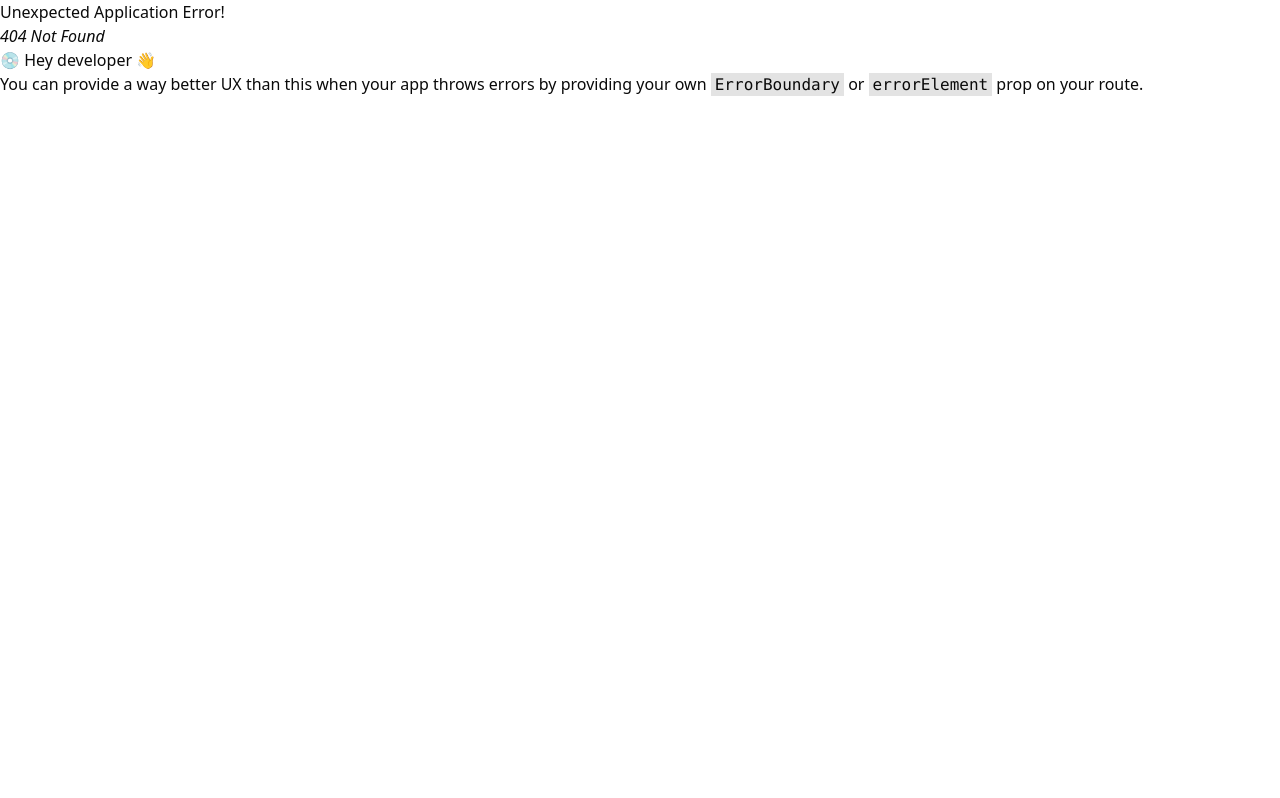
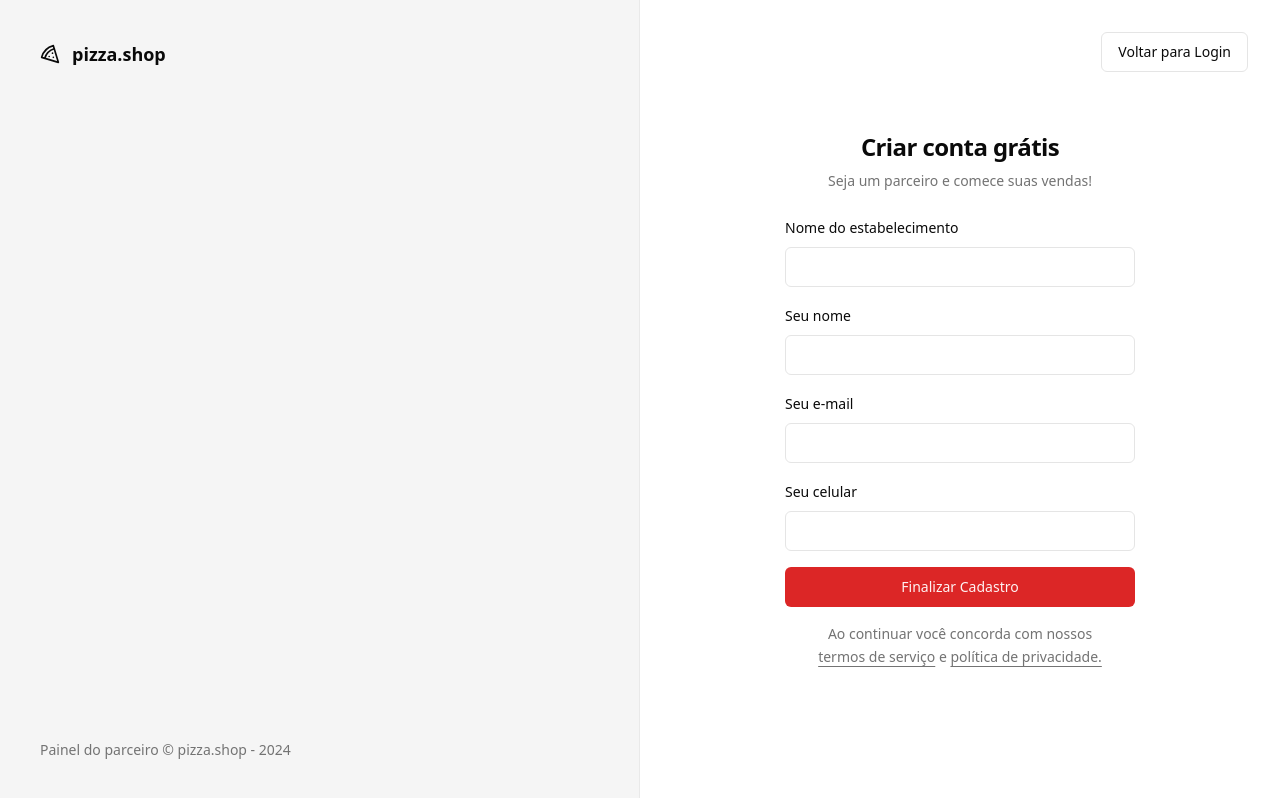
Before and after one commit to aldineifranco/pizzashop-web, a React (Vite) app: page /sign-up in a window 1280 px wide. Before the commit this address had no page. Built offline with nearby package versions, Linux system fonts and the light colour scheme.

Commit message:
Página SignUp

```diff
--- a/src/pages/_layouts/auth.tsx
+++ b/src/pages/_layouts/auth.tsx
@@ -1,5 +1,5 @@
 import { Outlet } from 'react-router-dom'
-import { Pizza} from 'lucide-react'
+import { Pizza } from 'lucide-react'
 
 export function AuthLayout() {
   return (
@@ -15,7 +15,7 @@
         </footer>
       </div>
 
-      <div className='flex flex-col items-center justify-center'>
+      <div className='flex flex-col items-center justify-center relative'>
         <Outlet />
       </div>
     </div>
--- a/src/pages/auth/sign-in.tsx
+++ b/src/pages/auth/sign-in.tsx
@@ -1,11 +1,13 @@
 import { Helmet } from 'react-helmet-async'
 import { useForm } from 'react-hook-form'
 import { z } from 'zod'
+import { toast } from 'sonner'
+import { Link } from 'react-router-dom'
 
 import { Button } from '@/components/ui/button'
 import { Input } from '@/components/ui/input'
 import { Label } from '@/components/ui/label'
-import { toast } from 'sonner'
+
 
 const signInForm = z.object({
   email: z.string().email()
@@ -32,11 +34,17 @@
   }
 
 
-
   return (
     <>
       <Helmet title='Login' />
       <div className='p-8'>
+        <Button variant='outline' asChild className='absolute right-8 top-8'>
+          <Link to='/sign-up'>
+            Novo Estabelecimento
+          </Link>
+        </Button>
+
+
         <div className='w-[350px] flex flex-col justify-center gap-6 '>
           <div className='flex flex-col gap-2 text-center'>
             <h1 className='text-2xl font-semibold tracking-tight'>Acessar Painel</h1>
--- /dev/null
+++ b/src/pages/auth/sign-up.tsx
@@ -0,0 +1,105 @@
+import { Helmet } from 'react-helmet-async'
+import { useForm } from 'react-hook-form'
+import { Link, useNavigate } from 'react-router-dom'
+import { z } from 'zod'
+import { toast } from 'sonner'
+
+import { Button } from '@/components/ui/button'
+import { Input } from '@/components/ui/input'
+import { Label } from '@/components/ui/label'
+
+
+
+const signUpForm = z.object({
+  restaurantName: z.string(),
+  managerName: z.string(),
+  phone: z.string(),
+  email: z.string().email()
+})
+
+type SignUpForm = z.infer<typeof signUpForm>
+
+export function SignUp() {
+  const navigate = useNavigate()
+  const { register, handleSubmit, formState: { isSubmitting } } = useForm<SignUpForm>()
+
+  async function handleSignUp(data: SignUpForm) {
+    try {
+      await new Promise(resolve => setTimeout(resolve, 2000))
+      console.log(data)
+
+      toast.success('Restaurante cadastrado com sucesso!', {
+        action: {
+          label: 'Login',
+          onClick: () => navigate('/sign-in'),
+        }
+      })
+    } catch {
+      toast.error('Erro ao cadastrar restaurante.')
+    }
+  }
+
+  return (
+    <>
+      <Helmet title='Cadastro' />
+      <div className='p-8'>
+        <Button variant='outline' asChild className='absolute right-8 top-8'>
+          <Link to='/sign-in'>
+            Voltar para Login
+          </Link>
+        </Button>
+
+        <div className='w-[350px] flex flex-col justify-center gap-6 '>
+          <div className='flex flex-col gap-2 text-center'>
+            <h1 className='text-2xl font-semibold tracking-tight'>Criar conta grátis</h1>
+            <p className='text-sm text-muted-foreground'>Seja um parceiro e comece suas vendas!
+            </p>
+          </div>
+          <form onSubmit={handleSubmit(handleSignUp)} className='space-y-4'>
+            <div className='space-y-2'>
+              <Label htmlFor='email'>Nome do estabelecimento</Label>
+              <Input
+                id='restaurantName'
+                type='text'
+                {...register('restaurantName')}
+              />
+            </div>
+
+            <div className='space-y-2'>
+              <Label htmlFor='email'>Seu nome</Label>
+              <Input
+                id='managerName'
+                type='text'
+                {...register('managerName')}
+              />
+            </div>
+
+            <div className='space-y-2'>
+              <Label htmlFor='email'>Seu e-mail</Label>
+              <Input
+                id='email'
+                type='email'
+                {...register('email')}
+              />
+            </div>
+
+            <div className='space-y-2'>
+              <Label htmlFor='email'>Seu celular</Label>
+              <Input
+                id='phone'
+                type='tel'
+                {...register('phone')}
+              />
+            </div>
+
+            <Button disabled={isSubmitting} className='w-full' type='submit'>Finalizar Cadastro</Button>
+
+            <p className='px-6 text-center text-sm leading-relaxed text-muted-foreground'>Ao continuar você concorda com nossos <a href='' className='underline underline-offset-4'>termos de serviço</a> e <a className='underline underline-offset-4' href=''>política de privacidade.</a></p>
+          </form>
+        </div>
+      </div>
+
+    </>
+
+  )
+}
```
Also changed, not shown: src/routes.tsx (+10 -4 lines).
